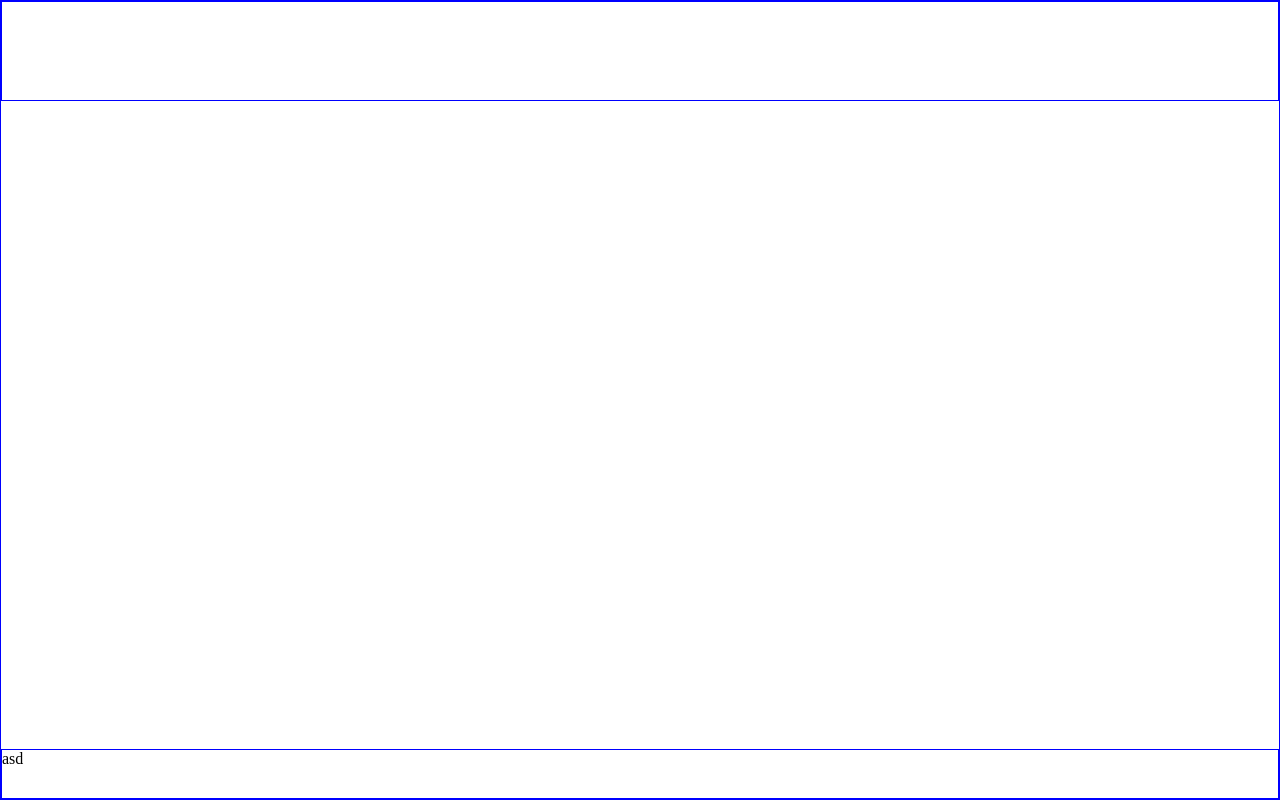
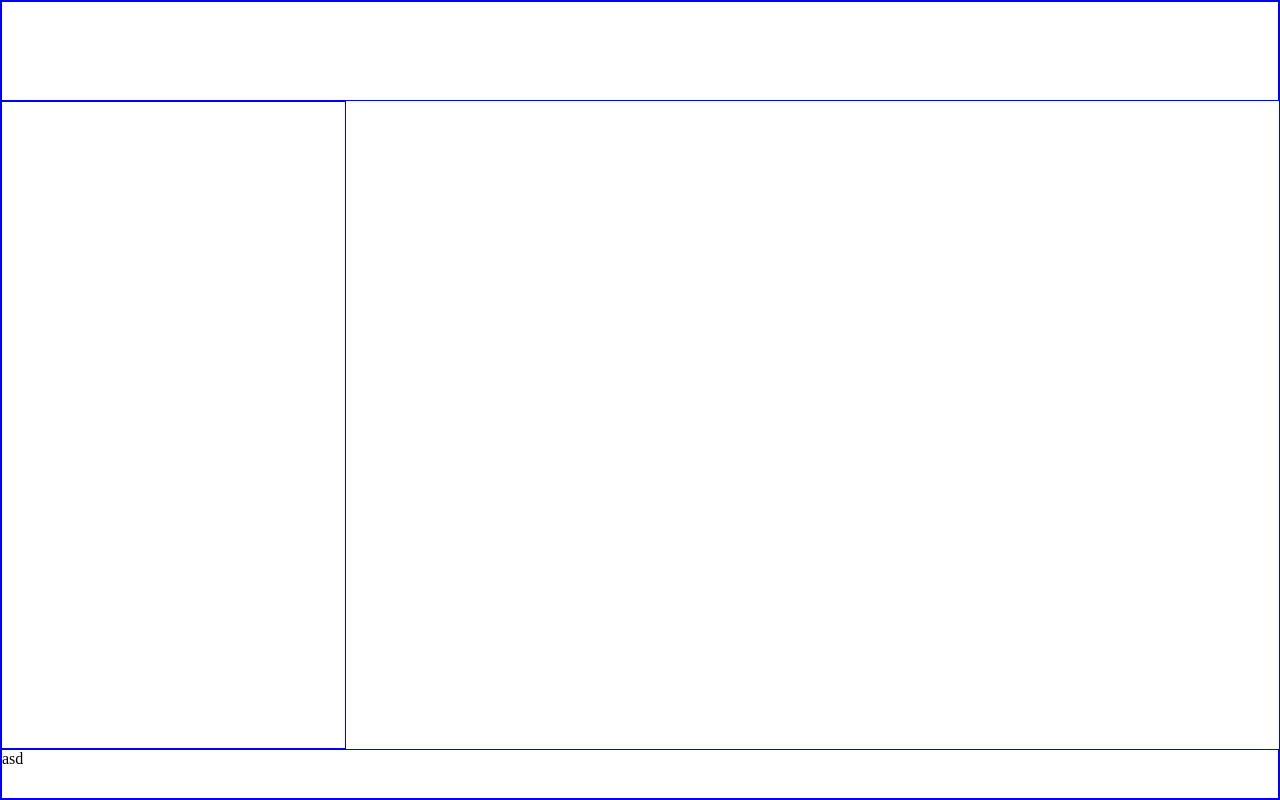
Before and after one commit to aaronlrv/to-do-list, a website built with webpack: page dist/index.html in a window 1280 px wide. Built offline with nearby package versions, Linux system fonts and the light colour scheme.

Commit message:
Add sidebar to grid

```diff
--- a/dist/index.html
+++ b/dist/index.html
@@ -17,8 +17,13 @@
         </div>
 
     </header>
+
+    <nav>
+        <div class="todolist">
+
+        </div>
+    </nav>
     <main>
-
 
     </main>
 
--- a/dist/style.css
+++ b/dist/style.css
@@ -8,8 +8,6 @@
 body,html{
     height: 100vh;
 }
-
-
 
 div {
     border: 1px solid blue;
@@ -28,7 +26,12 @@ div {
     grid-column-end: 3;
   }
 
-  .header, .footer{
+  .header, .footer, .todolist{
     height: 100%;
     width: 100%;
   }
+
+  nav{
+    grid-column-start: 1;
+    grid-column-end: 2;
+  }
```
